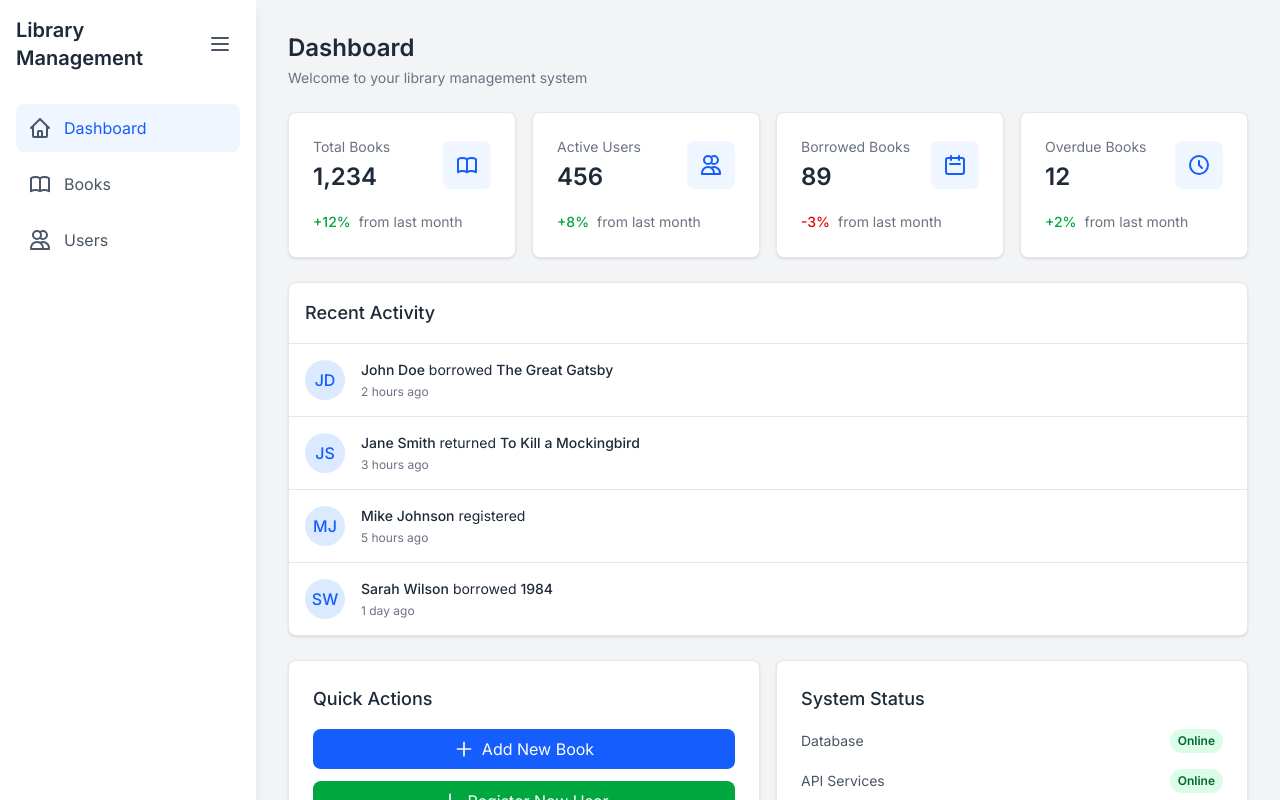
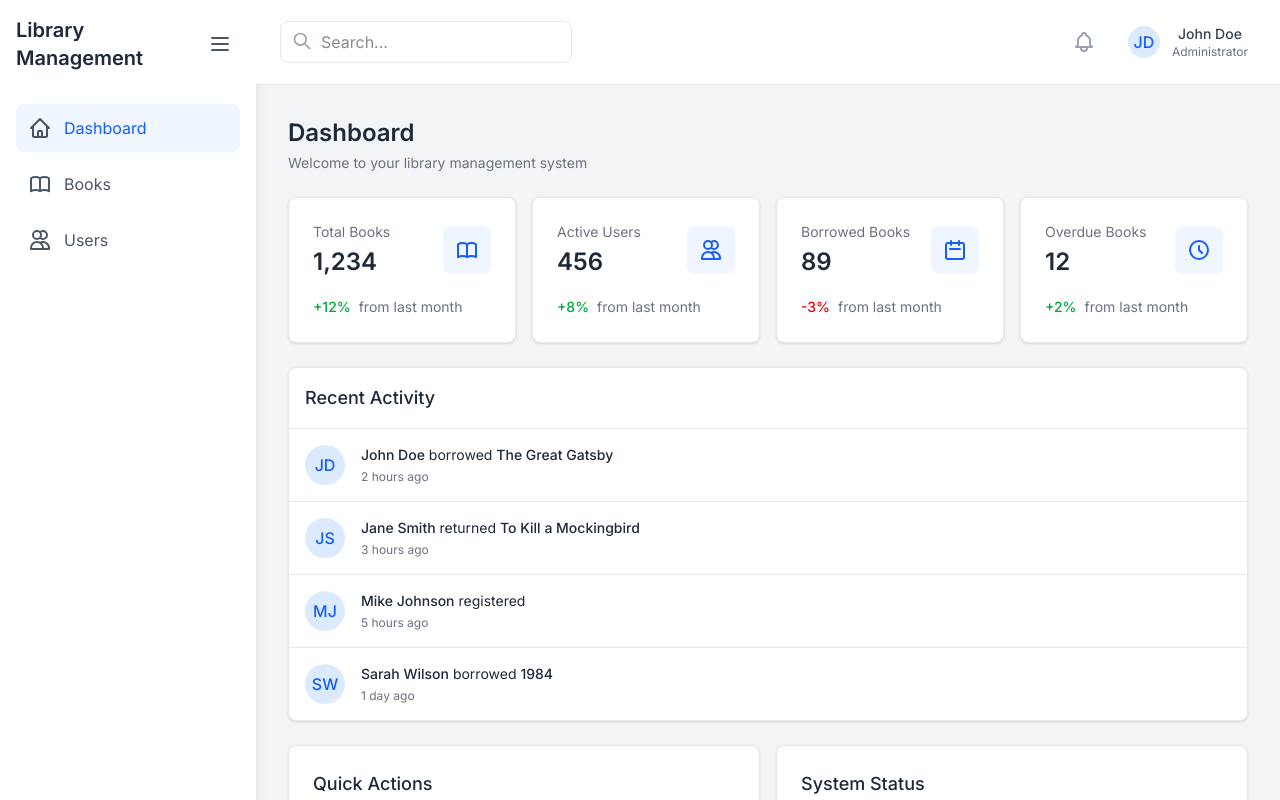
Before and after one commit to CLAIRESKYLIGHT/FRONTEND, a Next.js app: page / in a window 1280 px wide. Built offline with nearby package versions, Linux system fonts and the light colour scheme.

Commit message:
add the modal for profile

```diff
--- /dev/null
+++ b/src/app/components/Header.js
@@ -0,0 +1,118 @@
+'use client'
+
+import { useState } from 'react'
+
+export default function Header() {
+  const [isProfileOpen, setIsProfileOpen] = useState(false)
+
+  return (
+    <>
+      <header className="bg-white border-b border-gray-200">
+        <div className="flex items-center justify-between px-6 py-4">
+          <div className="flex items-center space-x-4">
+            <div className="flex-1 max-w-lg">
+              <div className="relative">
+                <input
+                  type="text"
+                  placeholder="Search..."
+                  className="w-full pl-10 pr-4 py-2 rounded-lg border border-gray-200 focus:outline-none focus:border-blue-500"
+                />
+                <div className="absolute left-3 top-2.5">
+                  <svg className="h-5 w-5 text-gray-400" fill="none" stroke="currentColor" viewBox="0 0 24 24">
+                    <path strokeLinecap="round" strokeLinejoin="round" strokeWidth="2" d="M21 21l-6-6m2-5a7 7 0 11-14 0 7 7 0 0114 0z" />
+                  </svg>
+                </div>
+              </div>
+            </div>
+          </div>
+          <div className="flex items-center space-x-4">
+            <button className="p-2 text-gray-400 hover:text-gray-500">
+              <svg className="h-6 w-6" fill="none" stroke="currentColor" viewBox="0 0 24 24">
+                <path strokeLinecap="round" strokeLinejoin="round" strokeWidth="2" d="M15 17h5l-1.405-1.405A2.032 2.032 0 0118 14.158V11a6.002 6.002 0 00-4-5.659V5a2 2 0 10-4 0v.341C7.67 6.165 6 8.388 6 11v3.159c0 .538-.214 1.055-.595 1.436L4 17h5m6 0v1a3 3 0 11-6 0v-1m6 0H9" />
+              </svg>
+            </button>
+            <button
+              onClick={() => setIsProfileOpen(true)}
+              className="flex items-center space-x-3 hover:bg-gray-50 p-2 rounded-lg transition-colors duration-200"
+            >
+              <div className="h-8 w-8 rounded-full bg-blue-100 flex items-center justify-center">
+                <span className="text-blue-600 font-medium">JD</span>
+              </div>
+              <div>
+                <p className="text-sm font-medium text-gray-700">John Doe</p>
+                <p className="text-xs text-gray-500">Administrator</p>
+              </div>
+            </button>
+          </div>
+        </div>
+      </header>
+
+      {/* Profile Modal */}
+      {isProfileOpen && (
+        <div className="fixed inset-0 bg-black bg-opacity-50 z-50 flex items-center justify-center">
+          <div className="bg-white rounded-lg shadow-xl w-full max-w-md mx-4">
+            <div className="p-6">
+              <div className="flex items-center justify-between mb-6">
+                <h2 className="text-xl font-semibold text-gray-800">Profile</h2>
+                <button
+                  onClick={() => setIsProfileOpen(false)}
+                  className="text-gray-400 hover:text-gray-500"
+                >
+                  <svg className="h-6 w-6" fill="none" stroke="currentColor" viewBox="0 0 24 24">
+                    <path strokeLinecap="round" strokeLinejoin="round" strokeWidth="2" d="M6 18L18 6M6 6l12 12" />
+                  </svg>
+                </button>
+              </div>
+
+              <div className="space-y-6">
+                <div className="flex items-center space-x-4">
+                  <div className="h-16 w-16 rounded-full bg-blue-100 flex items-center justify-center">
+                    <span className="text-blue-600 text-xl font-medium">JD</span>
+                  </div>
+                  <div>
+                    <h3 className="text-lg font-medium text-gray-800">John Doe</h3>
+                    <p className="text-sm text-gray-500">Administrator</p>
+                  </div>
+                </div>
+
+                <div className="border-t border-gray-200 pt-4">
+                  <div className="space-y-4">
+                    <div>
+                      <label className="block text-sm font-medium text-gray-500">Email</label>
+                      <p className="mt-1 text-sm text-gray-800">john.doe@example.com</p>
+                    </div>
+                    <div>
+                      <label className="block text-sm font-medium text-gray-500">Role</label>
+                      <p className="mt-1 text-sm text-gray-800">Administrator</p>
+                    </div>
+                    <div>
+                      <label className="block text-sm font-medium text-gray-500">Last Login</label>
+                      <p className="mt-1 text-sm text-gray-800">Today at 9:30 AM</p>
+                    </div>
+                  </div>
+                </div>
+
+                <div className="border-t border-gray-200 pt-4">
+                  <div className="space-y-2">
+                    <button className="w-full px-4 py-2 text-sm font-medium text-gray-700 hover:bg-gray-50 rounded-lg transition-colors duration-200 flex items-center justify-center">
+                      <svg className="w-5 h-5 mr-2" fill="none" stroke="currentColor" viewBox="0 0 24 24">
+                        <path strokeLinecap="round" strokeLinejoin="round" strokeWidth="2" d="M16 7a4 4 0 11-8 0 4 4 0 018 0zM12 14a7 7 0 00-7 7h14a7 7 0 00-7-7z" />
+                      </svg>
+                      Edit Profile
+                    </button>
+                    <button className="w-full px-4 py-2 text-sm font-medium text-red-600 hover:bg-red-50 rounded-lg transition-colors duration-200 flex items-center justify-center">
+                      <svg className="w-5 h-5 mr-2" fill="none" stroke="currentColor" viewBox="0 0 24 24">
+                        <path strokeLinecap="round" strokeLinejoin="round" strokeWidth="2" d="M17 16l4-4m0 0l-4-4m4 4H7m6 4v1a3 3 0 01-3 3H6a3 3 0 01-3-3V7a3 3 0 013-3h4a3 3 0 013 3v1" />
+                      </svg>
+                      Sign Out
+                    </button>
+                  </div>
+                </div>
+              </div>
+            </div>
+          </div>
+        </div>
+      )}
+    </>
+  )
+}
--- a/src/app/components/Sidebar.js
+++ b/src/app/components/Sidebar.js
@@ -3,6 +3,7 @@
 import { useState } from 'react'
 import Link from 'next/link'
 import { usePathname } from 'next/navigation'
+import Header from './Header'
 
 export default function Sidebar({ children }) {
   const [isOpen, setIsOpen] = useState(true)
@@ -76,10 +77,13 @@ export default function Sidebar({ children }) {
       </div>
 
       {/* Main Content */}
-      <div className="flex-1 overflow-auto">
-        <div className="p-8">
-          {children}
-        </div>
+      <div className="flex-1 flex flex-col overflow-hidden">
+        <Header />
+        <main className="flex-1 overflow-auto">
+          <div className="p-8">
+            {children}
+          </div>
+        </main>
       </div>
     </div>
   )
```
